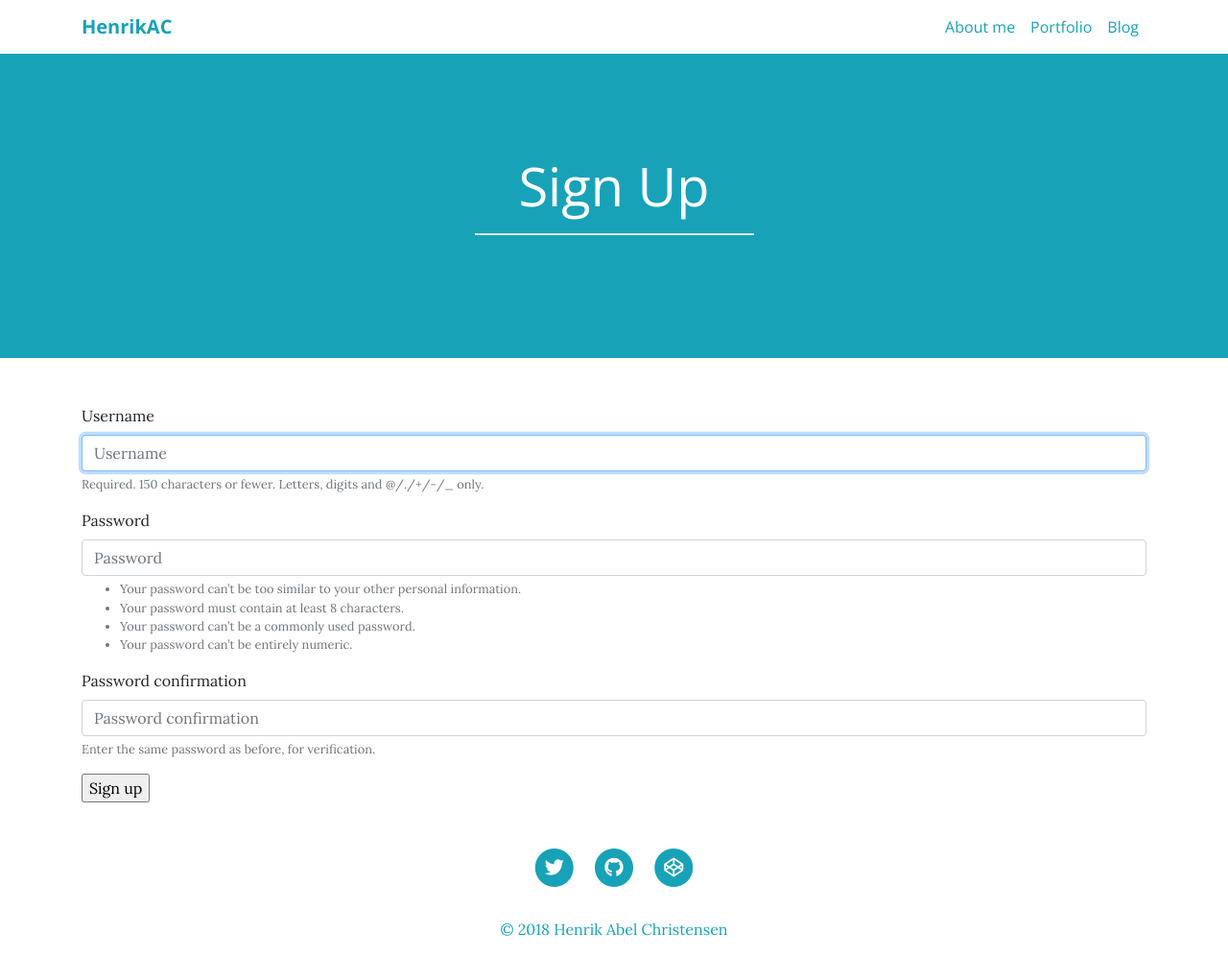
After one commit to alexeypodorozhnyi/HenrikAC, a Django app: page /signup/ in a window 1280 px wide. The commit adds this page. Shown: the whole page at 96% size. Run offline with Django 3.2, Linux system fonts and the light colour scheme; some libraries are stand-ins or nearby versions.

Commit message:
created SignUpView

```diff
--- a/henrikac/henrikac/settings.py
+++ b/henrikac/henrikac/settings.py
@@ -139,3 +139,8 @@ USE_TZ = True
 STATIC_ROOT = os.path.join(BASE_DIR, 'staticfiles')
 STATIC_URL = '/static/'
 STATICFILES_DIRS = [os.path.join(BASE_DIR, 'assets')]
+
+# Authentication
+LOGIN_URL = 'login'
+LOGIN_REDIRECT_URL = 'blog:list'
+LOGOUT_REDIRECT_URL = 'blog:list'
--- a/henrikac/henrikac/urls.py
+++ b/henrikac/henrikac/urls.py
@@ -22,5 +22,7 @@ urlpatterns = [
     path('admin/', admin.site.urls),
     path('portfolio/', include('portfolioprojects.urls', namespace='portfolio')),
     path('blog/', include('blogposts.urls', namespace='blog')),
+    path('', include('django.contrib.auth.urls')),
+    path('', include('users.urls', namespace='users')),
     path('', views.home, name='home'),
 ]
--- a/henrikac/templates/_layout.html
+++ b/henrikac/templates/_layout.html
@@ -39,6 +39,12 @@
                         <li class="nav-item">
                             <a href="{% url 'blog:list' %}" class="nav-link text-info">Blog</a>
                         </li>
+
+                        {% if user.is_authenticated %}
+                        <li class="nav-item">
+                            <a href="{% url 'logout' %}" class="nav-link text-info">Logout</a>
+                        </li>
+                        {% endif %}
                     </ul>
                 </div>
             </div>
--- /dev/null
+++ b/henrikac/templates/registration/signup.html
@@ -0,0 +1,16 @@
+{% extends '_layout.html' %}
+{% load bootstrap4 %}
+
+{% block title %}Sign up {{ block.super }}{% endblock %}
+
+{% block heading %}Sign Up{% endblock %}
+
+{% block content %}
+<div class="container mt-5">
+    <form action="" method="POST">
+        {% csrf_token %}
+        {% bootstrap_form form %}
+        <input type="submit" value="Sign up">
+    </form>
+</div>
+{% endblock %}
--- /dev/null
+++ b/henrikac/users/urls.py
@@ -0,0 +1,8 @@
+from django.urls import path
+
+from . import views
+
+app_name = 'users'
+urlpatterns = [
+    path('signup/', views.SignUpView.as_view(), name='signup'),
+]
--- a/henrikac/users/views.py
+++ b/henrikac/users/views.py
@@ -1,3 +1,18 @@
-from django.shortcuts import render
+from django.contrib.auth import authenticate, login
+from django.contrib.auth.forms import UserCreationForm
+from django.urls import reverse_lazy
+from django.views import generic
 
-# Create your views here.
+
+class SignUpView(generic.CreateView):
+    form_class = UserCreationForm
+    template_name = 'registration/signup.html'
+    success_url = reverse_lazy('blog:list')
+
+    def form_valid(self, form):
+        valid = super().form_valid(form)
+        username = form.cleaned_data['username']
+        password = form.cleaned_data['password1']
+        new_user = authenticate(self.request, username=username, password=password)
+        login(self.request, new_user)
+        return valid
```
